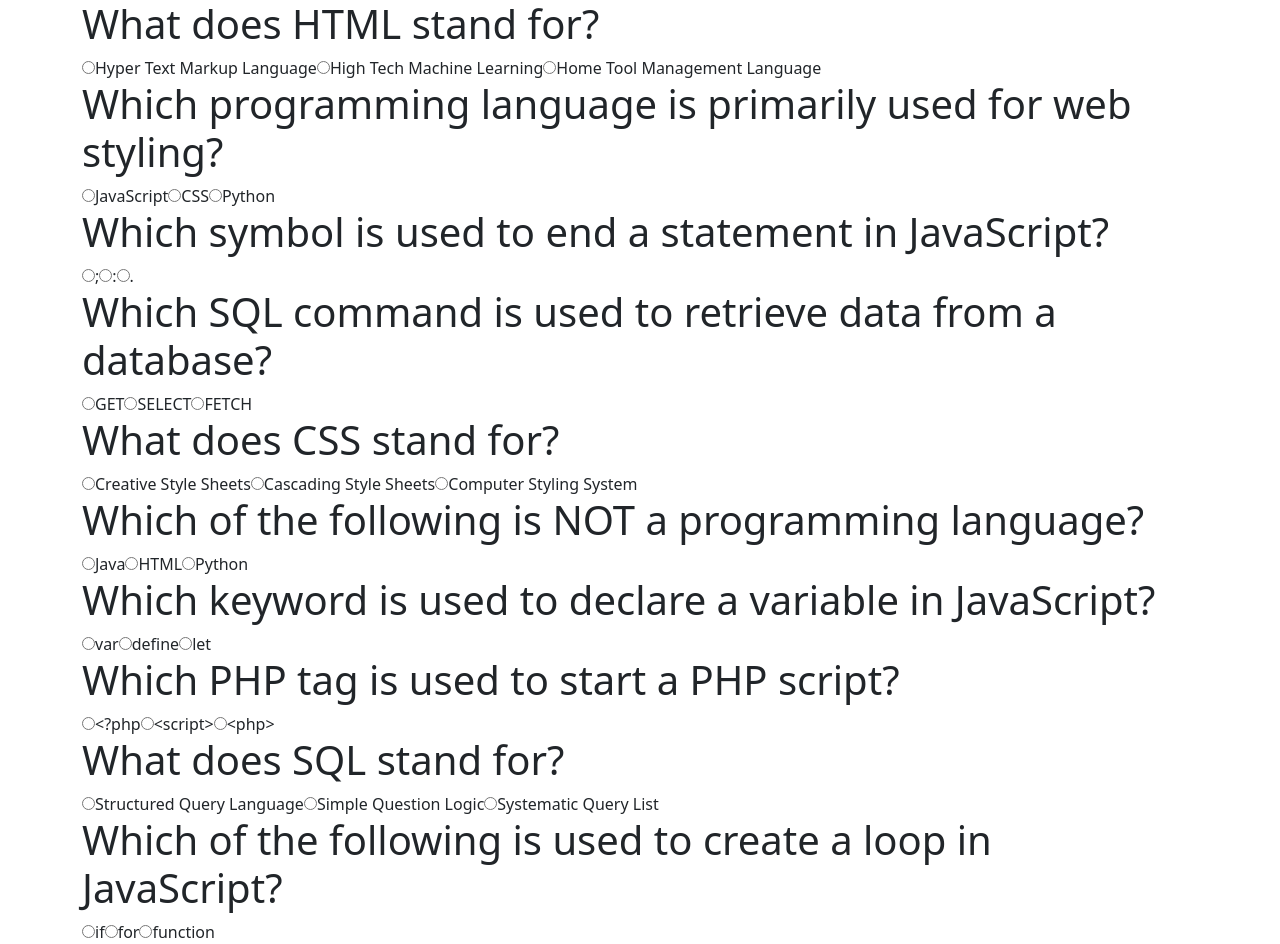
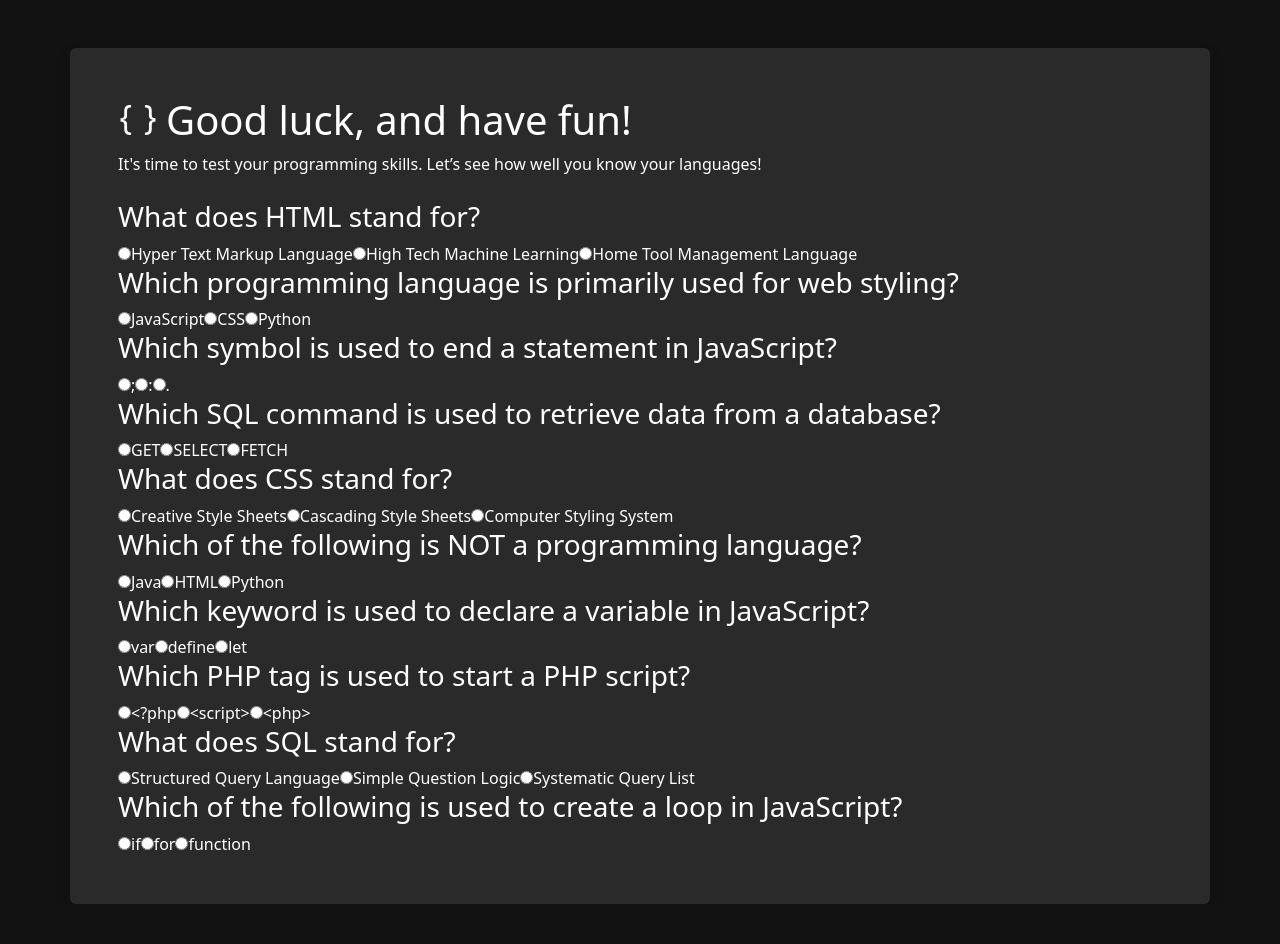
Before and after one commit to PawelKTech/Quiz-App, a website: page quiz_app.html in a window 1280 px wide. After the commit the page ends 904 px from the top, so only its background shows below. Drawn offline with nearby package versions, Linux system fonts and the light colour scheme.

Commit message:
Changing backgrund color of webiste

```diff
--- a/quiz_app.html
+++ b/quiz_app.html
@@ -18,9 +18,28 @@
       href="assets/code-slash.svg"
       type="image/x-icon"
     />
+    <link
+      rel="stylesheet"
+      href="https://cdn.jsdelivr.net/npm/bootstrap-icons@1.11.3/font/bootstrap-icons.min.css"
+    />
+
+    <link rel="stylesheet" href="style.css" />
   </head>
   <body>
-    <div class="container"></div>
+    <div class="container">
+      <div class="row mt-5">
+        <div
+          class="col-md-12 text-white p-5 rounded shadow"
+          id="questionContent"
+        >
+          <h1><i class="bi bi-braces me-2"></i>Good luck, and have fun!</h1>
+          <p class="mb-4">
+            It's time to test your programming skills. Let’s see how well you
+            know your languages!
+          </p>
+        </div>
+      </div>
+    </div>
 
     <script src="node_modules/bootstrap/dist/js/bootstrap.bundle.min.js"></script>
 
--- a/script.js
+++ b/script.js
@@ -1,4 +1,4 @@
-const container = document.querySelector(".container");
+const container = document.querySelector("#questionContent");
 
 async function getQeustions() {
   const url = "./data/questions.json";
@@ -22,7 +22,7 @@ getQeustions();
 function displayQeustions(json) {
   json.forEach((question, questionIndex) => {
     const div = document.createElement("div");
-    const title = document.createElement("h1");
+    const title = document.createElement("h3");
     title.textContent = question.question;
     div.append(title);
 
--- a/style.css
+++ b/style.css
@@ -1,13 +1,17 @@
 body {
   margin: 0;
   padding: 0;
-  background-color: #2c3e50;
+  background-color: #121212;
   width: 100%;
   height: 100vh;
 }
 
 #content {
-  background-color: #1e2a36;
+  background-color: #2a2a2a;
+}
+
+#questionContent{
+  background-color: #2a2a2a;
 }
 
 .container {
```
